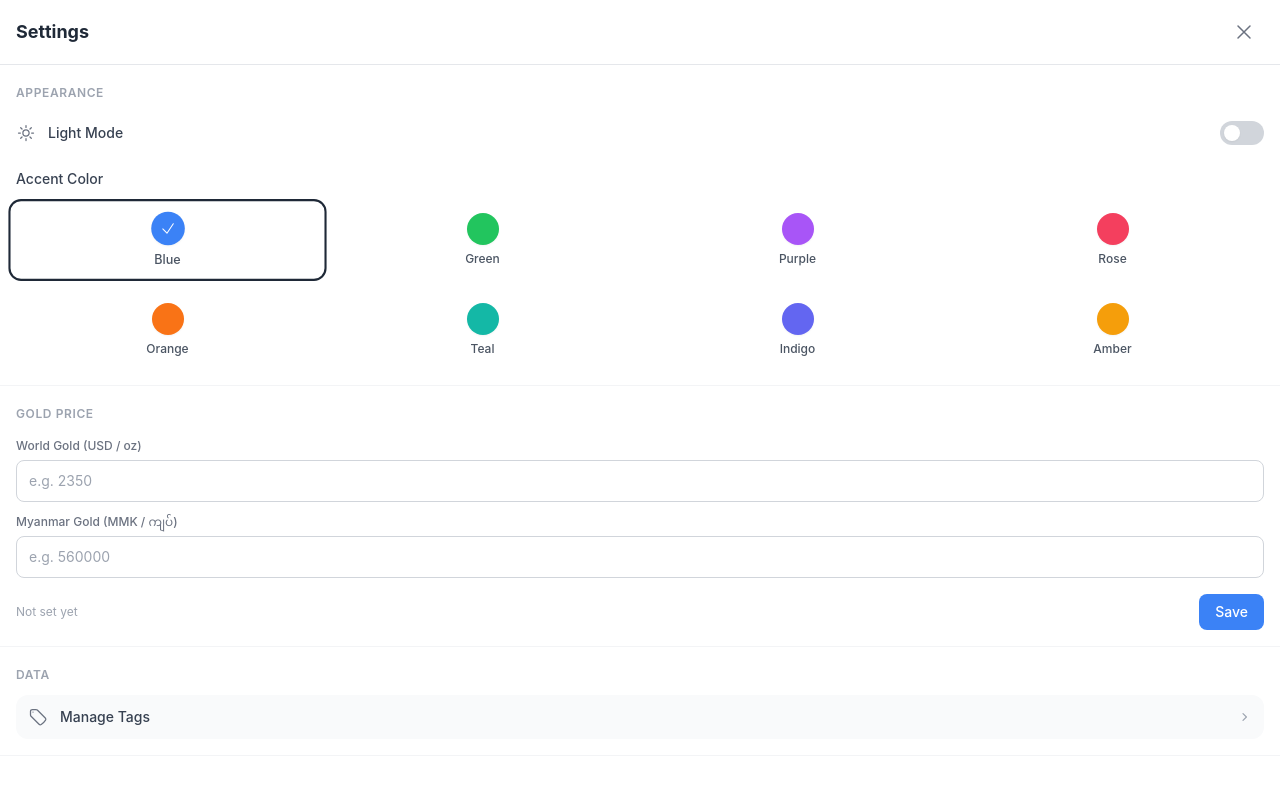
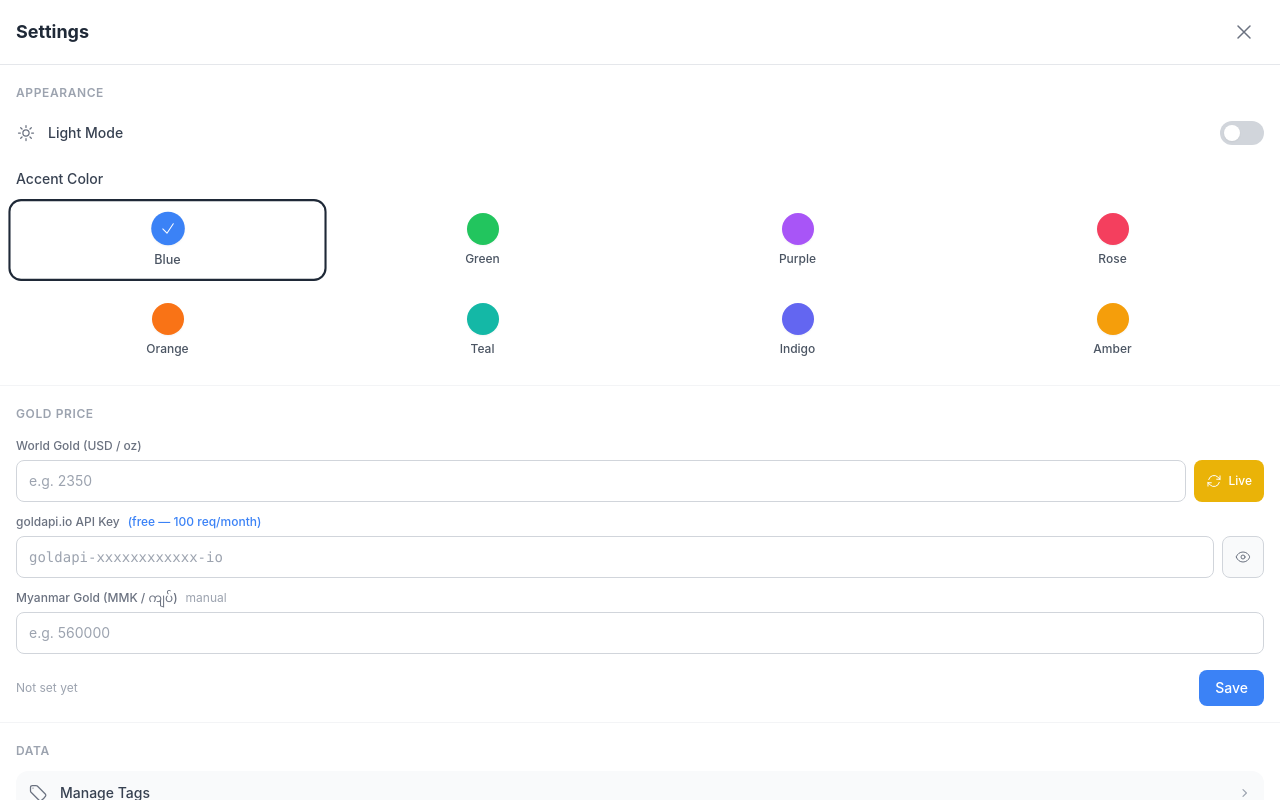
Before and after one commit to pphein/budget-tracker, a React (Create React App) app: page / in a window 1280 px wide. Both pictures are taken after a click on the button "Settings". Built offline with nearby package versions, Linux system fonts and the light colour scheme.

Commit message:
Moidifed ui #25

```diff
--- a/src/components/SettingsModal.js
+++ b/src/components/SettingsModal.js
@@ -6,9 +6,13 @@ import {
   TagIcon,
   ArrowDownTrayIcon,
   CheckIcon,
+  ArrowPathIcon,
+  EyeIcon,
+  EyeSlashIcon,
 } from '@heroicons/react/24/outline';
 import { ChevronRightIcon } from '@heroicons/react/20/solid';
 import { COLOR_THEMES } from '../utils/colorTheme';
+import { getGoldApiKey, saveGoldApiKey, fetchWorldGoldPrice } from '../utils/goldPrice';
 
 const SettingsModal = ({
   isOpen,
@@ -27,21 +31,52 @@ const SettingsModal = ({
   const [myanmarInput, setMyanmarInput] = useState('');
   const [goldSaved, setGoldSaved]       = useState(false);
 
+  const [apiKey, setApiKey]             = useState('');
+  const [showApiKey, setShowApiKey]     = useState(false);
+  const [fetching, setFetching]         = useState(false);
+  const [fetchError, setFetchError]     = useState('');
+
   useEffect(() => {
     if (isOpen) {
       setWorldInput(goldPrices?.worldPrice ?? '');
       setMyanmarInput(goldPrices?.myanmarPrice ?? '');
       setGoldSaved(false);
+      setFetchError('');
+      setApiKey(getGoldApiKey());
     }
   }, [isOpen, goldPrices]);
 
   const handleSaveGold = () => {
+    if (apiKey.trim()) saveGoldApiKey(apiKey.trim());
     onSaveGoldPrices({
       worldPrice:   worldInput   ? parseFloat(worldInput)   : null,
       myanmarPrice: myanmarInput ? parseFloat(myanmarInput) : null,
     });
     setGoldSaved(true);
     setTimeout(() => setGoldSaved(false), 2000);
+  };
+
+  const handleFetchLive = async () => {
+    const key = apiKey.trim();
+    if (!key) { setFetchError('Enter your goldapi.io API key first'); return; }
+    setFetching(true);
+    setFetchError('');
+    try {
+      const price = await fetchWorldGoldPrice(key);
+      saveGoldApiKey(key);
+      setWorldInput(price);
+      // auto-save immediately with new world price
+      onSaveGoldPrices({
+        worldPrice: price,
+        myanmarPrice: myanmarInput ? parseFloat(myanmarInput) : null,
+      });
+      setGoldSaved(true);
+      setTimeout(() => setGoldSaved(false), 2000);
+    } catch (err) {
+      setFetchError(err.message || 'Failed to fetch price');
+    } finally {
+      setFetching(false);
+    }
   };
 
   if (!isOpen) return null;
@@ -132,20 +167,68 @@ const SettingsModal = ({
               <label className="block text-xs font-medium text-gray-500 dark:text-gray-400 mb-1.5">
                 World Gold (USD / oz)
               </label>
+              <div className="flex gap-2">
                 <input
                   type="number"
                   inputMode="decimal"
                   value={worldInput}
-                onChange={(e) => setWorldInput(e.target.value)}
+                  onChange={(e) => { setWorldInput(e.target.value); setFetchError(''); }}
                   placeholder="e.g. 2350"
-                className="w-full border border-gray-300 dark:border-gray-600 rounded-lg px-3 py-2.5 text-sm bg-white dark:bg-gray-700 text-gray-900 dark:text-white placeholder-gray-400"
+                  className="flex-1 min-w-0 border border-gray-300 dark:border-gray-600 rounded-lg px-3 py-2.5 text-sm bg-white dark:bg-gray-700 text-gray-900 dark:text-white placeholder-gray-400"
                 />
+                <button
+                  onClick={handleFetchLive}
+                  disabled={fetching}
+                  title="Fetch live price from goldapi.io"
+                  className="flex items-center gap-1.5 px-3 py-2.5 rounded-lg bg-yellow-500 hover:bg-yellow-600 active:bg-yellow-700 disabled:opacity-50 text-white text-xs font-medium flex-shrink-0 transition-colors"
+                >
+                  <ArrowPathIcon className={`w-4 h-4 ${fetching ? 'animate-spin' : ''}`} />
+                  {fetching ? 'Fetching…' : 'Live'}
+                </button>
+              </div>
+            </div>
+
+            {/* goldapi.io API key */}
+            <div>
+              <label className="block text-xs font-medium text-gray-500 dark:text-gray-400 mb-1.5">
+                goldapi.io API Key
+                <a
+                  href="https://www.goldapi.io"
+                  target="_blank"
+                  rel="noopener noreferrer"
+                  className="ml-2 text-[var(--primary-500)] hover:underline"
+                >
+                  (free — 100 req/month)
+                </a>
+              </label>
+              <div className="flex gap-2">
+                <input
+                  type={showApiKey ? 'text' : 'password'}
+                  value={apiKey}
+                  onChange={(e) => { setApiKey(e.target.value); setFetchError(''); }}
+                  placeholder="goldapi-xxxxxxxxxxxx-io"
+                  className="flex-1 min-w-0 border border-gray-300 dark:border-gray-600 rounded-lg px-3 py-2.5 text-sm bg-white dark:bg-gray-700 text-gray-900 dark:text-white placeholder-gray-400 font-mono"
+                />
+                <button
+                  onClick={() => setShowApiKey((v) => !v)}
+                  className="px-3 py-2.5 rounded-lg border border-gray-300 dark:border-gray-600 bg-gray-50 dark:bg-gray-700 text-gray-500 dark:text-gray-400"
+                  title={showApiKey ? 'Hide key' : 'Show key'}
+                >
+                  {showApiKey
+                    ? <EyeSlashIcon className="w-4 h-4" />
+                    : <EyeIcon      className="w-4 h-4" />}
+                </button>
+              </div>
+              {fetchError && (
+                <p className="mt-1.5 text-xs text-red-500">{fetchError}</p>
+              )}
             </div>
 
             {/* Myanmar gold */}
             <div>
               <label className="block text-xs font-medium text-gray-500 dark:text-gray-400 mb-1.5">
                 Myanmar Gold (MMK / ကျပ်)
+                <span className="ml-2 text-gray-400 font-normal">manual</span>
               </label>
               <input
                 type="number"
@@ -157,6 +240,7 @@ const SettingsModal = ({
               />
             </div>
 
+            {/* Footer row */}
             <div className="flex items-center justify-between pt-1">
               <span className="text-xs text-gray-400 dark:text-gray-500">
                 {goldPrices?.updatedAt
--- a/src/utils/goldPrice.js
+++ b/src/utils/goldPrice.js
@@ -14,3 +14,24 @@ export const saveGoldPrices = (prices) => {
   localStorage.setItem('goldPrices', JSON.stringify(data));
   return data;
 };
+
+export const getGoldApiKey = () => localStorage.getItem('goldApiKey') || '';
+export const saveGoldApiKey = (key) => localStorage.setItem('goldApiKey', key);
+
+// Fetches live world gold price (USD per troy oz) from goldapi.io
+// Free tier: 100 requests/month — sign up at https://www.goldapi.io
+export const fetchWorldGoldPrice = async (apiKey) => {
+  const res = await fetch('https://www.goldapi.io/api/XAU/USD', {
+    headers: {
+      'x-access-token': apiKey,
+      'Content-Type': 'application/json',
+    },
+  });
+  if (!res.ok) {
+    const err = await res.json().catch(() => ({}));
+    throw new Error(err.error || `Error ${res.status}`);
+  }
+  const data = await res.json();
+  if (!data.price) throw new Error('Unexpected response from API');
+  return Math.round(data.price * 100) / 100; // USD per troy oz, 2 decimals
+};
```
Lines whose indentation alone changed are shown as unchanged.
